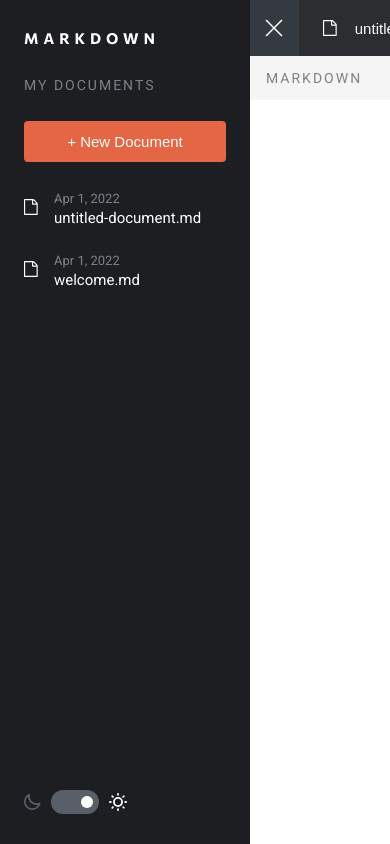
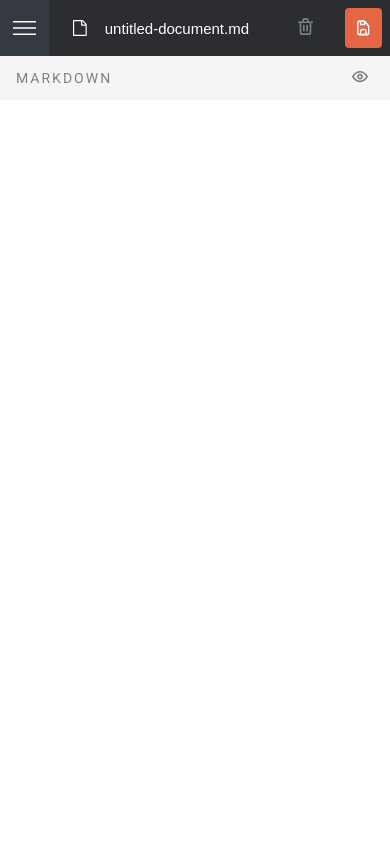
Before and after one commit to ctnance/In-Browser-Markdown-Editor, a React (Create React App) app: page / in a window 390 px wide. Built offline with nearby package versions, Linux system fonts and the light colour scheme.

Commit message:
fixed border radius with textarea on mobile

```diff
--- a/package.json
+++ b/package.json
@@ -1,6 +1,7 @@
 {
   "name": "markdown-editor",
   "version": "0.1.0",
+  "homepage": "https://ctnance.github.io/In-Browser-Markdown-Editor",
   "private": true,
   "dependencies": {
     "@testing-library/jest-dom": "^5.16.4",
@@ -17,6 +18,8 @@
     "web-vitals": "^2.1.4"
   },
   "scripts": {
+    "predeploy": "npm run build",
+    "deploy": "gh-pages -d build",
     "start": "react-scripts start",
     "build": "react-scripts build",
     "test": "react-scripts test",
--- a/src/App.tsx
+++ b/src/App.tsx
@@ -3,7 +3,7 @@ import { Header, Main, Menu } from "./components";
 import { useToggler } from "./hooks/index";
 
 const App: FC = () => {
-  const [isMenuActive, toggleMenu] = useToggler(true);
+  const [isMenuActive, toggleMenu] = useToggler(false);
   return (
     <>
       {isMenuActive && <Menu toggleSelf={toggleMenu} />}
--- a/src/index.css
+++ b/src/index.css
@@ -338,6 +338,7 @@ img {
   font-family: "Roboto Mono", "Courier New", Courier, monospace;
   font-size: 0.875rem;
   border: none;
+  border-radius: 0;
   resize: none;
   overflow: auto;
   width: 100%;
```
